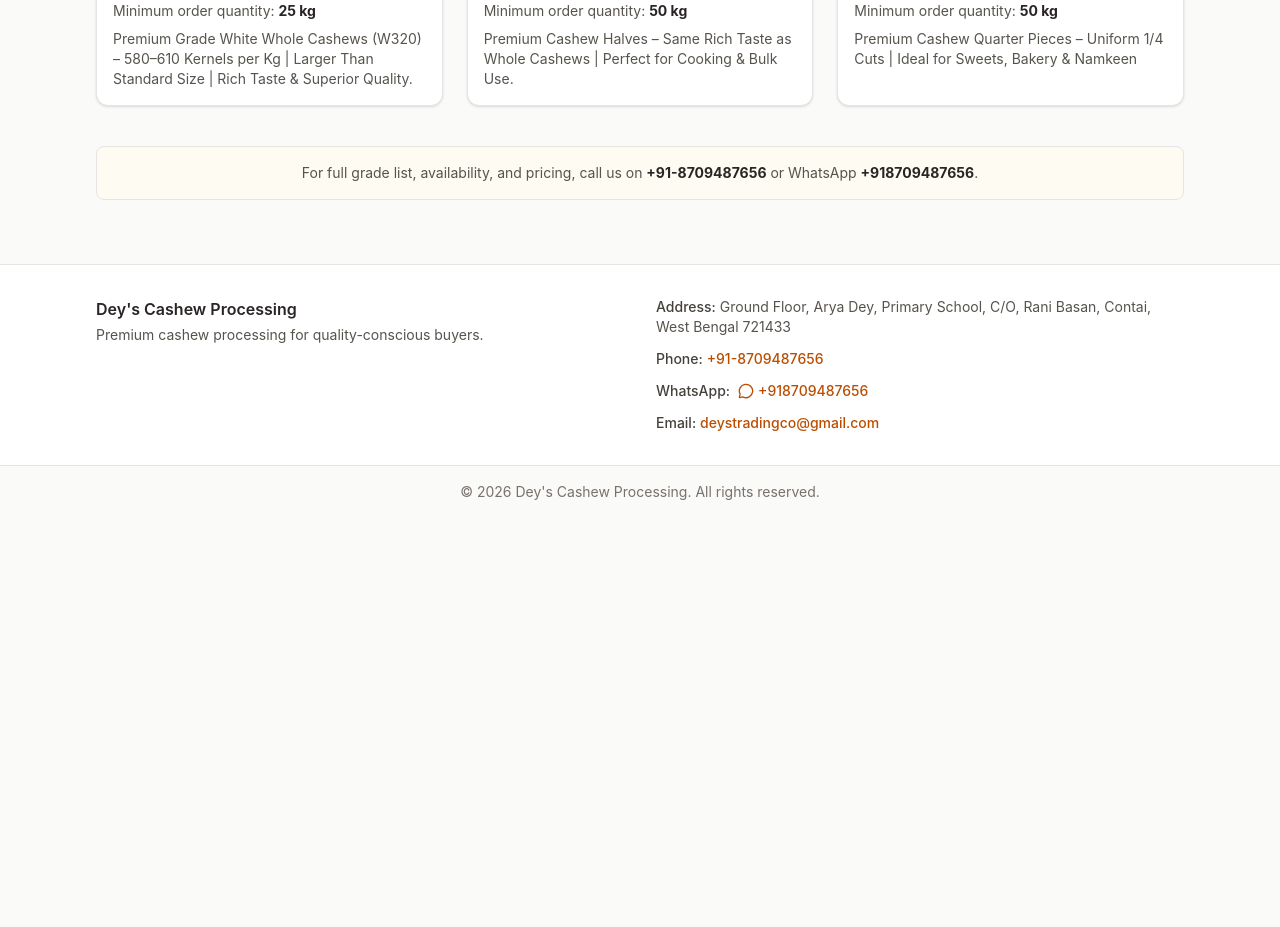
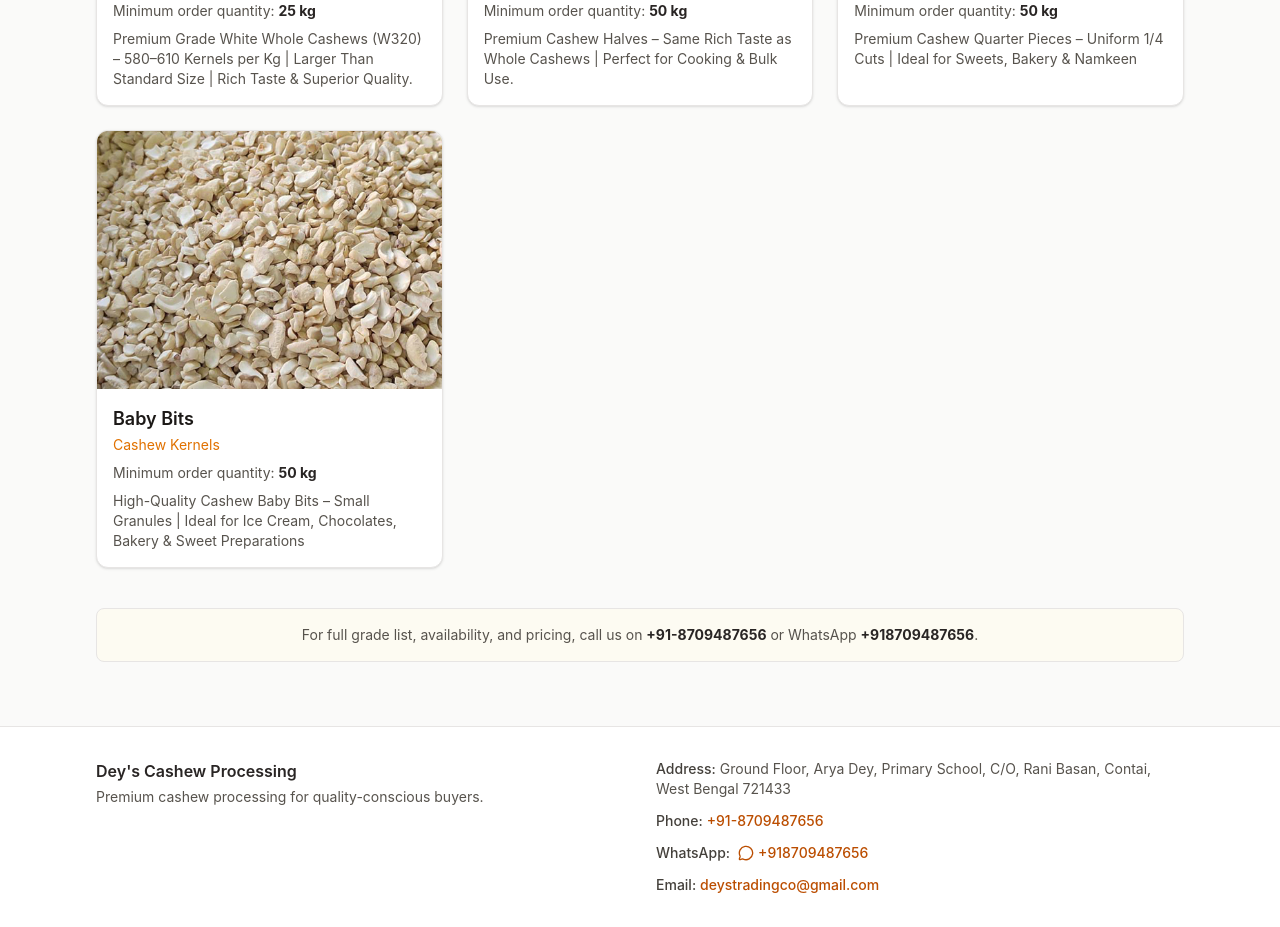
Before and after one commit to sourya001/deys_cashew_processing, a React (Vite) app: page /products in a window 1280 px wide. Shown: the part 1060-1987 px from the top of the page. Before the commit the page ends 1578 px from the top, so only its background shows below. Built offline with nearby package versions, Linux system fonts and the light colour scheme.

Commit message:
feat: add new product 'Baby Bits' and update 'featured' status for existing product

```diff
--- a/src/data/products.ts
+++ b/src/data/products.ts
@@ -67,6 +67,16 @@ export const products: Product[] = [
     minOrderQty: '50 kg',
     category: 'Cashew Kernels',
     description: 'Premium Cashew Quarter Pieces – Uniform 1/4 Cuts | Ideal for Sweets, Bakery & Namkeen',
-    featured: false,
+    featured: true,
+  },
+   {
+    id: 7,
+    name: 'Baby Bits',
+    imageUrl:
+      'src/assets/products/Cashew-Baby-Bites.jpg',
+    minOrderQty: '50 kg',
+    category: 'Cashew Kernels',
+    description: 'High-Quality Cashew Baby Bits – Small Granules | Ideal for Ice Cream, Chocolates, Bakery & Sweet Preparations',
+    featured: true,
   },
 ]
```
